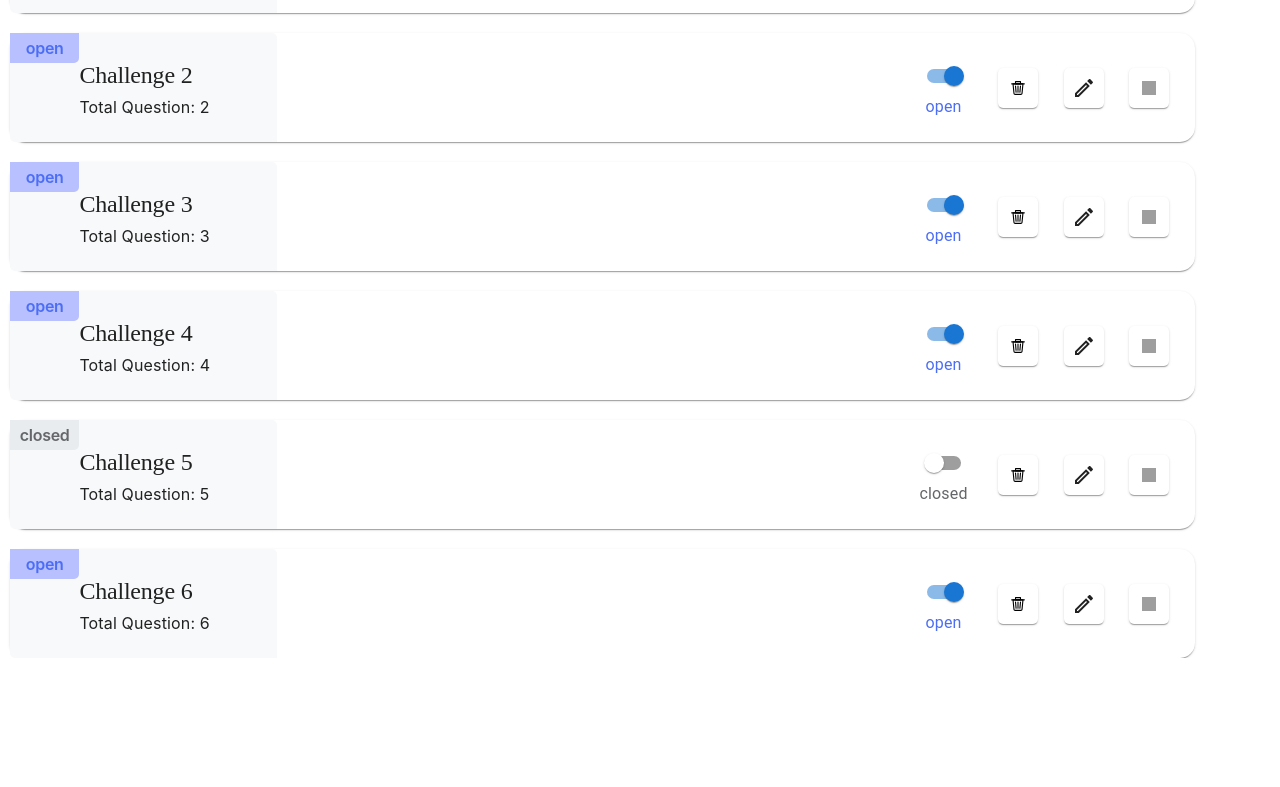
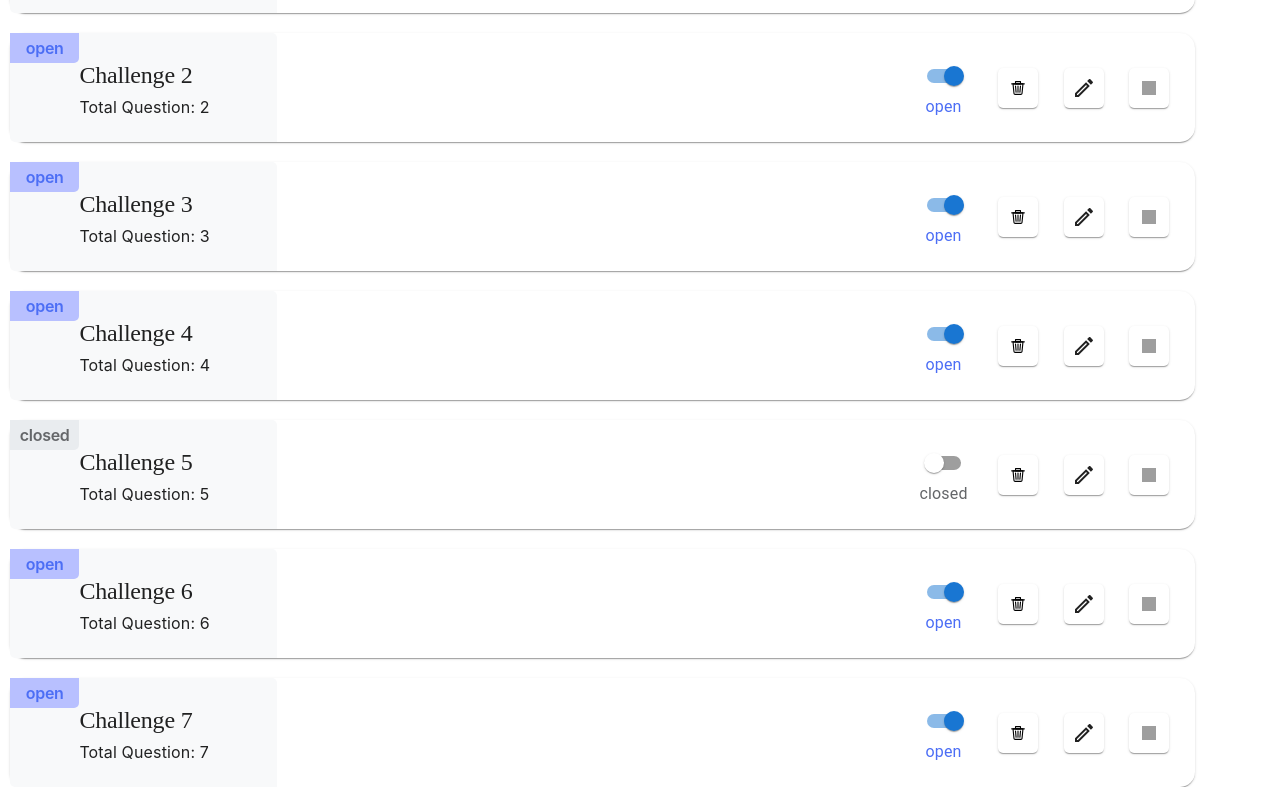
Before and after one commit to vivekrqwat/cogni, a React (Vite) app: page / in a window 1280 px wide. Shown: the part 301-1088 px from the top of the page. Before the commit the page ends 959 px from the top, so only its background shows below. Built offline with nearby package versions, Linux system fonts and the light colour scheme; grey boxes are pictures that could not be loaded; a web font is replaced by a local one.

Commit message:
Pending changes exported from your codespace

```diff
--- a/src/Component/db.js
+++ b/src/Component/db.js
@@ -32,5 +32,11 @@ const db=[
         cg:"#4C6EF5",
         c1:"6",  c2:"#b8c0ff"
     }
+    ,
+    {
+        c:"open",
+        cg:"#4C6EF5",
+        c1:"7",  c2:"#b8c0ff"
+    }
 ]
 export default db;
```
